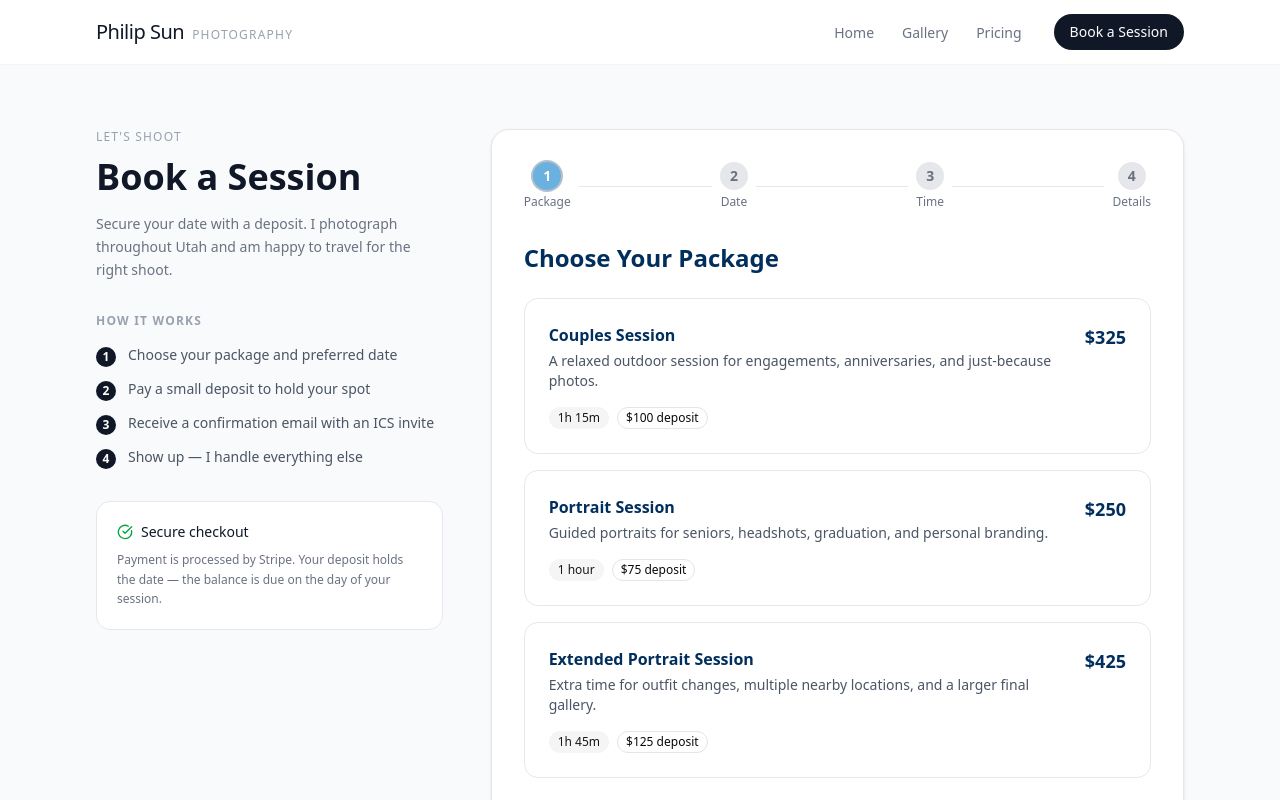
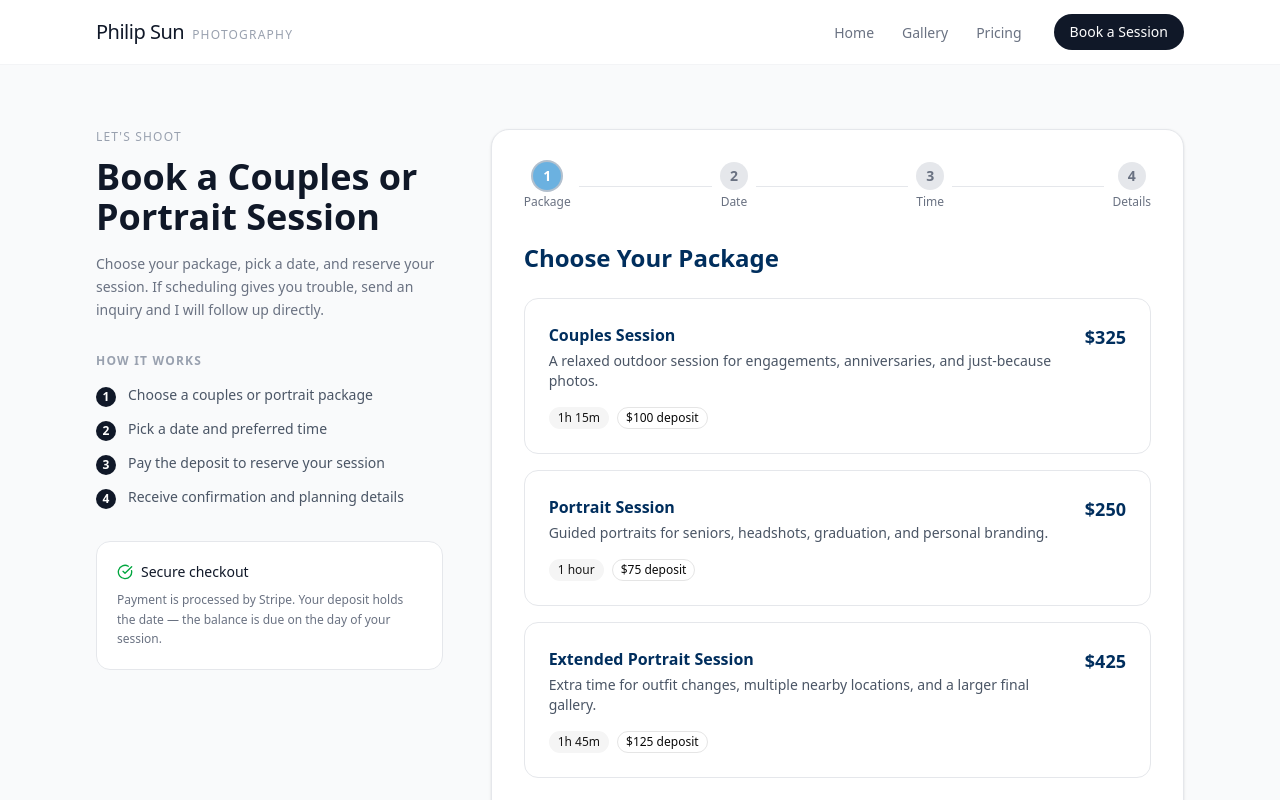
Before and after one commit to Psuncode/Personal-Bradning-, a Next.js app: page /photography/book in a window 1280 px wide. Shown: the top 800 px of the page. Built offline with nearby package versions, Linux system fonts and the light colour scheme.

Commit message:
fix: repair photography booking flow messaging and package states

```diff
--- a/src/app/(photography)/photography/book/page.tsx
+++ b/src/app/(photography)/photography/book/page.tsx
@@ -11,10 +11,10 @@ export const metadata: Metadata = {
 };
 
 const howItWorks = [
-  'Choose your package and preferred date',
-  'Pay a small deposit to hold your spot',
-  'Receive a confirmation email with an ICS invite',
-  'Show up — I handle everything else',
+  'Choose a couples or portrait package',
+  'Pick a date and preferred time',
+  'Pay the deposit to reserve your session',
+  'Receive confirmation and planning details',
 ];
 
 export default async function BookingPage() {
@@ -31,11 +31,10 @@ export default async function BookingPage() {
               Let's shoot
             </p>
             <h1 className="font-[family-name:var(--font-playfair)] text-3xl md:text-4xl font-bold text-gray-900 mb-4">
-              Book a Session
+              Book a Couples or Portrait Session
             </h1>
             <p className="text-gray-500 text-sm leading-relaxed mb-8">
-              Secure your date with a deposit. I photograph throughout Utah and
-              am happy to travel for the right shoot.
+              Choose your package, pick a date, and reserve your session. If scheduling gives you trouble, send an inquiry and I will follow up directly.
             </p>
 
             <div>
--- a/src/components/booking/PhotographyBookingForm.tsx
+++ b/src/components/booking/PhotographyBookingForm.tsx
@@ -116,6 +116,10 @@ function StepIndicator({ currentStep }: { currentStep: BookingStep }) {
 
 export function PhotographyBookingForm({ initialData }: PhotographyBookingFormProps) {
   const searchParams = useSearchParams();
+  const sessionPackages = useMemo(
+    () => photographyPackages.filter((pkg) => pkg.category === 'couples' || pkg.category === 'portrait'),
+    []
+  );
 
   // ── State ──────────────────────────────────────────────────────────────────
   const [step, setStep] = useState<BookingStep>(1);
@@ -161,6 +165,10 @@ export function PhotographyBookingForm({ initialData }: PhotographyBookingFormPr
       ? 'Could not load calendar availability — some busy days may not appear blocked.'
       : null
   );
+  const availabilityWarning =
+    initialData?.error
+      ? 'Could not load calendar availability — some busy days may not appear blocked.'
+      : calendarError;
 
   const today = new Date();
   const todayMonth = startOfMonth(today);
@@ -170,12 +178,12 @@ export function PhotographyBookingForm({ initialData }: PhotographyBookingFormPr
   useEffect(() => {
     const pkgSlug = searchParams.get('pkg');
     if (pkgSlug) {
-      const found = photographyPackages.find((p) => p.slug === pkgSlug);
+      const found = sessionPackages.find((p) => p.slug === pkgSlug);
       if (found) {
         setSelectedPackage(found);
       }
     }
-  }, [searchParams]);
+  }, [searchParams, sessionPackages]);
 
   // ── Cancelled payment banner ───────────────────────────────────────────────
   const isCancelled = searchParams.get('cancelled') === 'true';
@@ -446,8 +454,15 @@ export function PhotographyBookingForm({ initialData }: PhotographyBookingFormPr
         <div className="space-y-6">
           <h2 className="text-2xl font-semibold text-byu-navy">Choose Your Package</h2>
 
+          {availabilityWarning && (
+            <div className="bg-yellow-50 border border-yellow-200 rounded-lg px-4 py-3 text-sm text-yellow-800 space-y-1">
+              <p>{availabilityWarning}</p>
+              <p>If this calendar looks wrong, send an inquiry and I will confirm availability manually.</p>
+            </div>
+          )}
+
           <div className="space-y-4">
-            {photographyPackages.map((pkg) => (
+            {sessionPackages.map((pkg) => (
               <div
                 key={pkg.id}
                 role="button"
@@ -512,9 +527,10 @@ export function PhotographyBookingForm({ initialData }: PhotographyBookingFormPr
             Choose a weekday for your session. All times are Mountain Time.
           </p>
 
-          {calendarError && (
-            <div className="bg-yellow-50 border border-yellow-200 rounded-lg px-4 py-3 text-sm text-yellow-800">
-              {calendarError}
+          {availabilityWarning && (
+            <div className="bg-yellow-50 border border-yellow-200 rounded-lg px-4 py-3 text-sm text-yellow-800 space-y-1">
+              <p>{availabilityWarning}</p>
+              <p>If this calendar looks wrong, send an inquiry and I will confirm availability manually.</p>
             </div>
           )}
 
```
Also changed, not shown: 2 other files (tests, documents, lock files or other folders).
